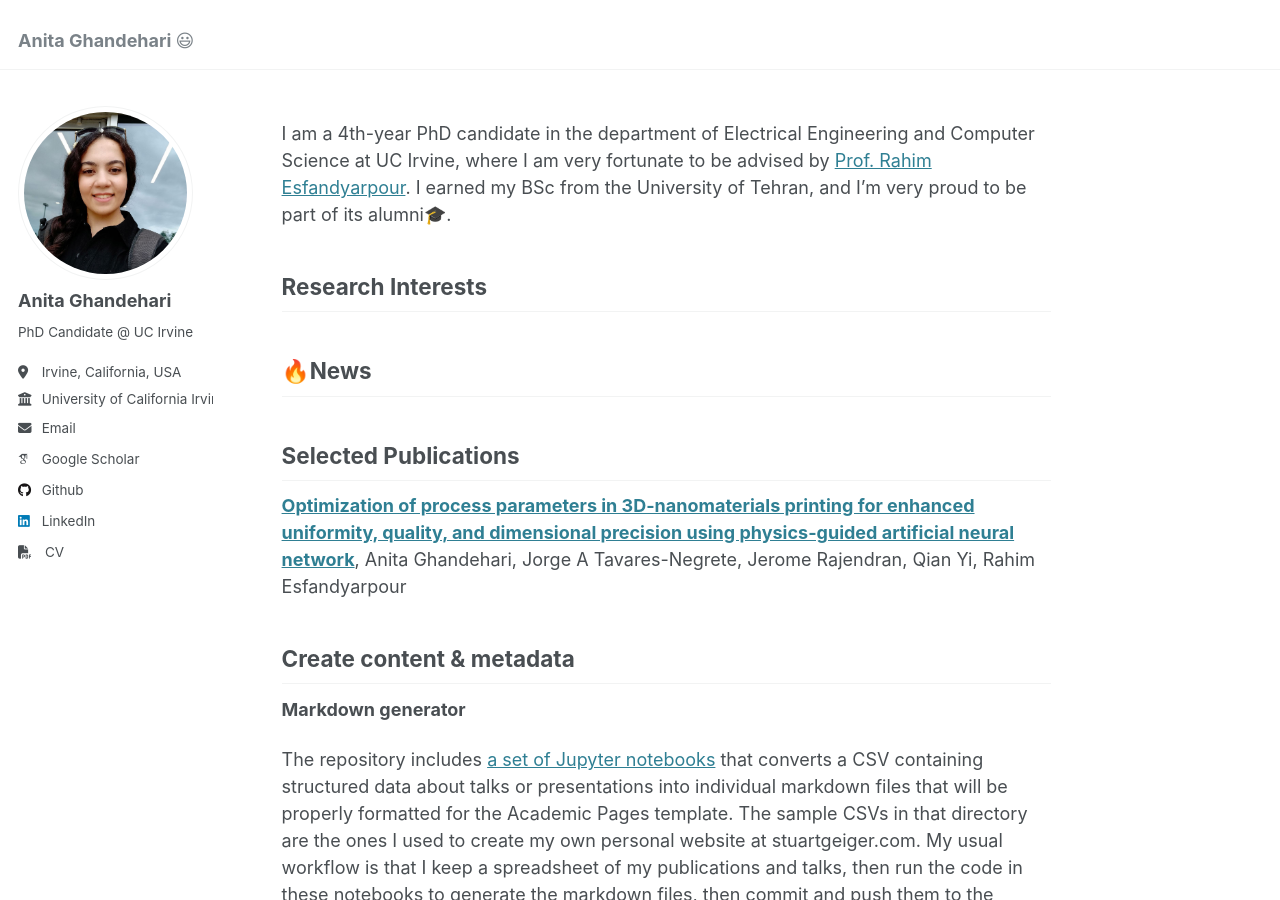
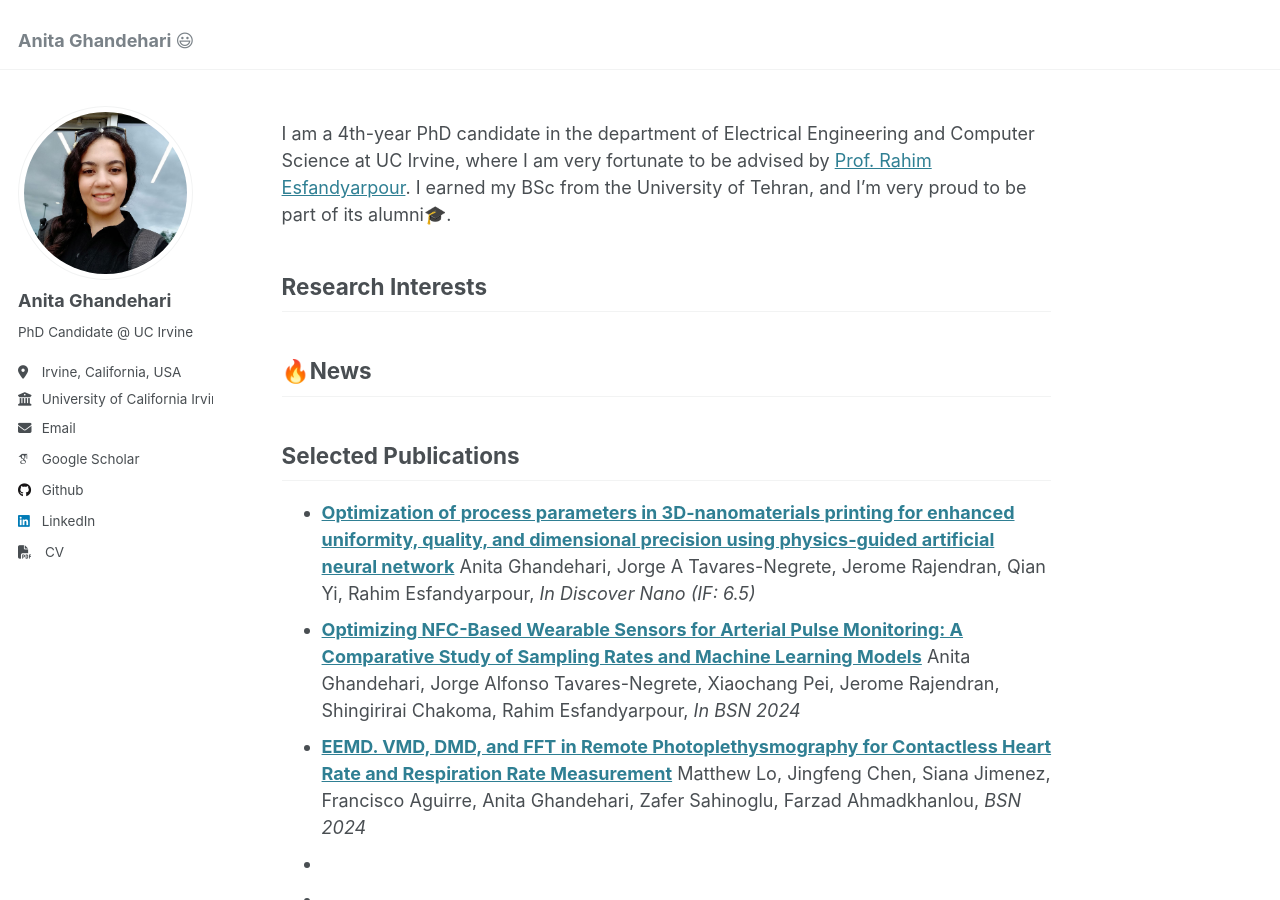
Before and after one commit to AnitaGhandehari/AnitaGhandehari.github.io, a Jekyll site: the page built from _pages/about.md, in a window 1280 px wide and 900 px high. Built offline with Jekyll 4.4.1, drawn with Linux system fonts in a browser that asks for light colours; some web fonts are replaced.

Commit message:
Update about.md

```diff
--- a/_pages/about.md
+++ b/_pages/about.md
@@ -16,7 +16,19 @@ Research Interests
 
 Selected Publications
 ------
-**[Optimization of process parameters in 3D-nanomaterials printing for enhanced uniformity, quality, and dimensional precision using physics-guided artificial neural network](https://scholar.google.com/citations?view_op=view_citation&hl=en&user=D10CZPQAAAAJ&sortby=pubdate&citation_for_view=D10CZPQAAAAJ:Tyk-4Ss8FVUC)**, Anita Ghandehari, Jorge A Tavares-Negrete, Jerome Rajendran, Qian Yi, Rahim Esfandyarpour
+- **[Optimization of process parameters in 3D-nanomaterials printing for enhanced uniformity, quality, and dimensional precision using physics-guided artificial neural network](https://scholar.google.com/citations?view_op=view_citation&hl=en&user=D10CZPQAAAAJ&sortby=pubdate&citation_for_view=D10CZPQAAAAJ:Tyk-4Ss8FVUC)**
+  Anita Ghandehari, Jorge A Tavares-Negrete, Jerome Rajendran, Qian Yi, Rahim Esfandyarpour, _In Discover Nano (IF: 6.5)_
+- **[Optimizing NFC-Based Wearable Sensors for Arterial Pulse Monitoring: A Comparative Study of Sampling Rates and Machine Learning Models](https://ieeexplore.ieee.org/abstract/document/10780749/)**
+  Anita Ghandehari, Jorge Alfonso Tavares-Negrete, Xiaochang Pei, Jerome Rajendran, Shingirirai Chakoma, Rahim Esfandyarpour, _In BSN 2024_
+- **[EEMD. VMD, DMD, and FFT in Remote Photoplethysmography for Contactless Heart Rate and Respiration Rate Measurement](https://scholar.google.com/citations?view_op=view_citation&hl=en&user=D10CZPQAAAAJ&sortby=pubdate&citation_for_view=D10CZPQAAAAJ:IjCSPb-OGe4C)**
+  Matthew Lo, Jingfeng Chen, Siana Jimenez, Francisco Aguirre, Anita Ghandehari, Zafer Sahinoglu, Farzad Ahmadkhanlou, _BSN 2024_
+- **[]()**
+- **[]()**
+- **[]()**
+- **[]()**
+- **[]()**
+- **[]()**
+- **[]()**
 
 Create content & metadata
 ------
```
